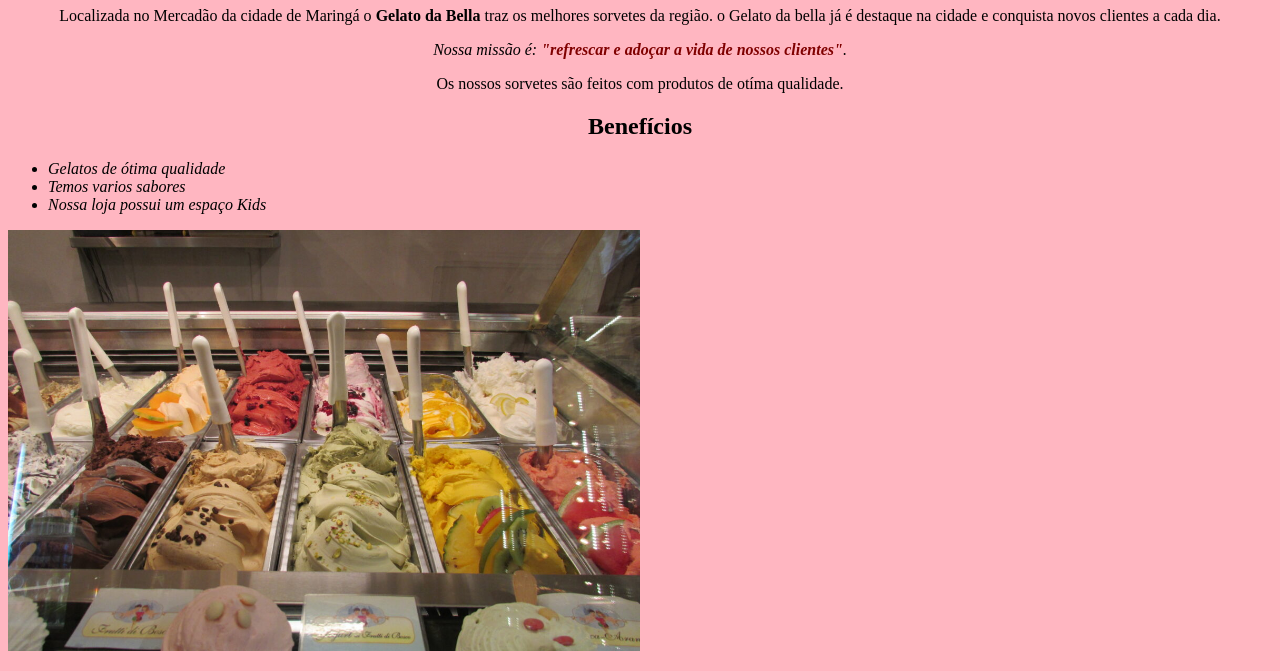
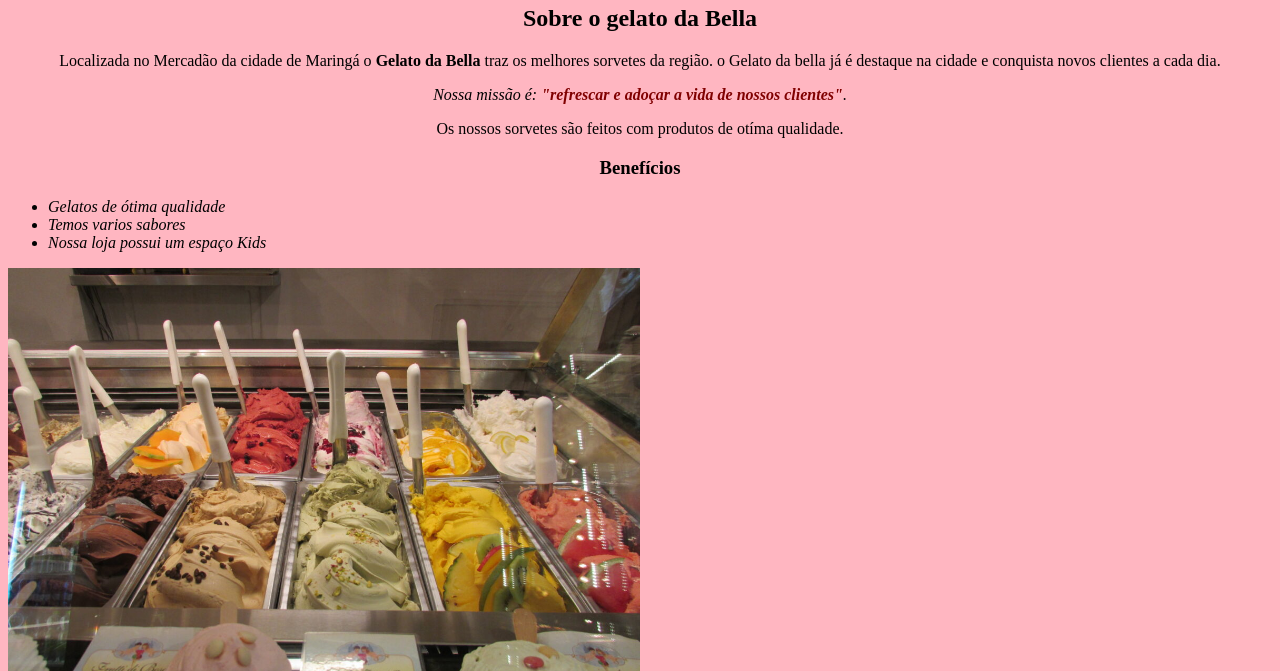
Before and after one commit to IsabellaStrassacappa/webpage1adm2023Isabella, a plain HTML site: page index.html in a window 1280 px wide. Shown: the part 1281-1952 px from the top of the page. Drawn offline with Linux system fonts and the light colour scheme.

Commit message:
Update index.html

```diff
--- a/index.html
+++ b/index.html
@@ -7,9 +7,12 @@
   </head>
 
   <body>
+    <header>
+     <h1>Gelato da Bella</h1>
+    </header>
      <img id="banner" src="gelateria-amore.jpg">
   <div>
-    <h1>Gelato da Bella</h1>
+    <h2 class="titulo-centralizado">Sobre o gelato da Bella</h2>
 
     <p>Localizada no Mercadão da cidade de Maringá o <strong>Gelato da Bella</strong> traz os melhores sorvetes da região.
     o Gelato da bella já é destaque na cidade e conquista novos clientes a cada dia.</p>
@@ -20,7 +23,7 @@
    </div>
 
    <div class="benefícios">
-    <h2>Benefícios</h2>
+    <h3 class="titulo-centralizado">Benefícios</h3>
 
    <ul>
       <li class="itens">Gelatos de ótima qualidade</li>
```
